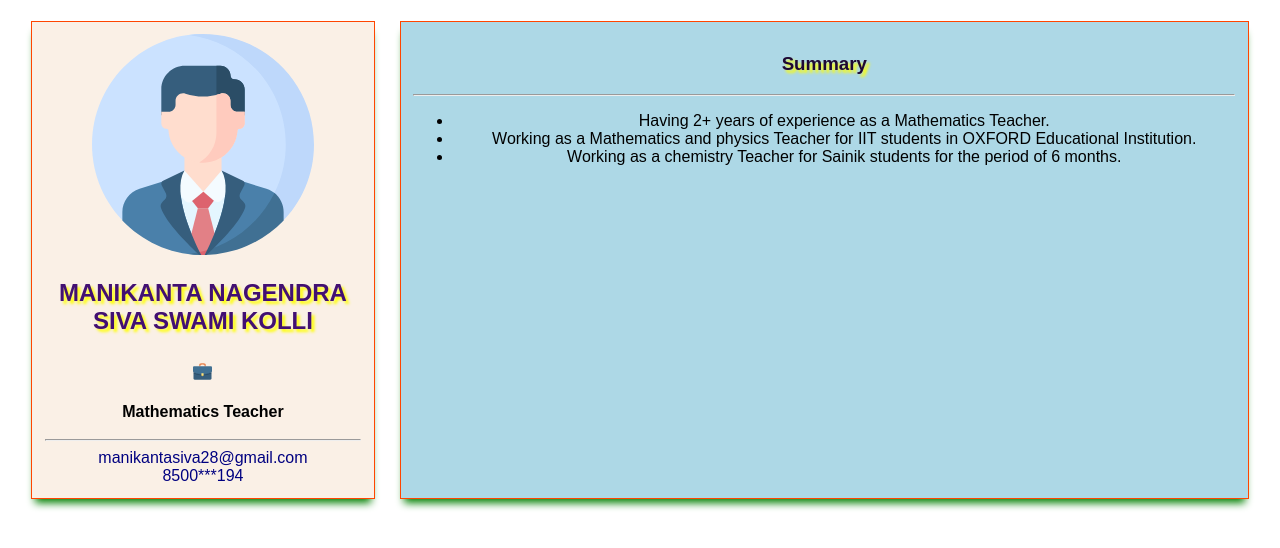
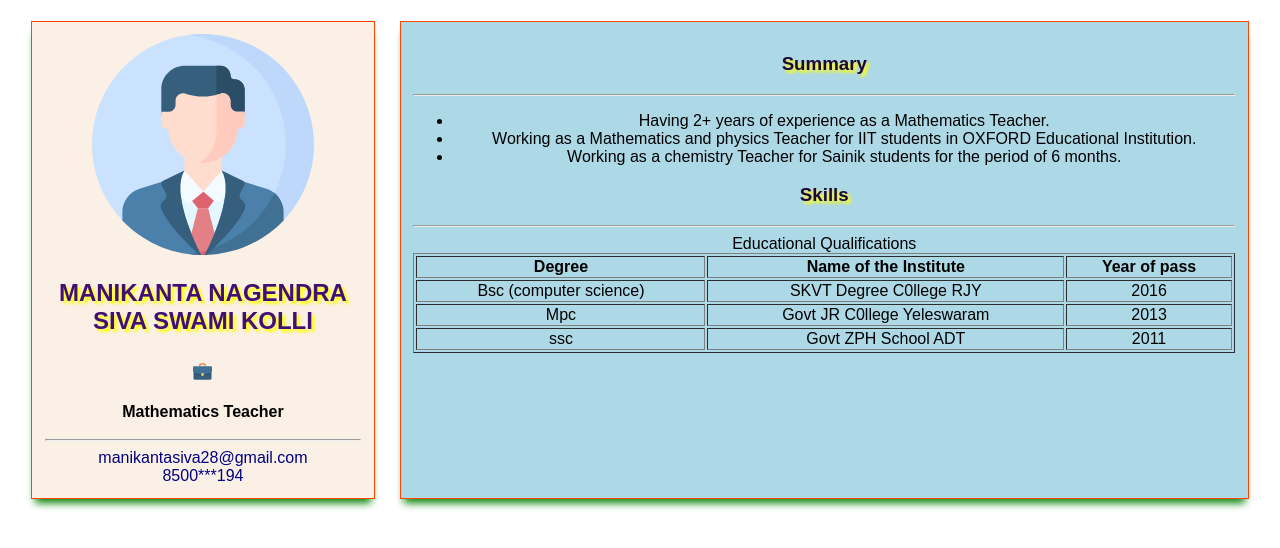
Before and after one commit to manikantasiva/sample, a plain HTML site: page index.html in a window 1280 px wide. Drawn offline with Linux system fonts and the light colour scheme.

Commit message:
insert the table in the html code

```diff
--- a/css/style.css
+++ b/css/style.css
@@ -78,6 +78,10 @@
     text-align: center;
 }
 
+table {
+    width: 100%;
+}
+
 @media only screen and (min-width: 320px) and (max-width: 767px) {
     .child-1,
     .child-2 {
--- a/index.html
+++ b/index.html
@@ -24,7 +24,7 @@
                 </p>
             </div>
             <hr>
-            <a href="mail to manikantasiva28@gmail.com"> manikantasiva28@gmail.com  </a>
+            <a href="mail to manikantasiva28@gmail.com"><i class="fal fa-envelope"></i> manikantasiva28@gmail.com  </a>
             <a href="Ph number:"> 8500***194 </a>
         </article>
         <article class="child-2">
@@ -37,10 +37,62 @@
                 <li>
                     Working as a chemistry Teacher for Sainik students for the period of 6 months.
                 </li>
+            </ul>
+            <h1>
+                Skills
+            </h1>
+            <hr>
+            <table border="1">
+                <caption> Educational Qualifications</caption>
+                <thead>
+                    <tr>
+                        <th>Degree</th>
+                        <th>Name of the Institute</th>
+                        <th>Year of pass</th>
+
+                    </tr>
+                </thead>
+                <tbody>
+                    <tr>
+                        <td>
+                            Bsc (computer science)
+                        </td>
+                        <td>
+                            SKVT Degree C0llege RJY
+                        </td>
+                        <td>
+                            2016
+                        </td>
+                    </tr>
+
+                    <tr>
+                        <td>
+                            Mpc
+                        </td>
+                        <td>
+                            Govt JR C0llege Yeleswaram
+                        </td>
+                        <td>
+                            2013
+                        </td>
+                    </tr>
+                    <tr>
+                        <td>
+                            ssc
+                        </td>
+                        <td>
+                            Govt ZPH School ADT
+                        </td>
+                        <td>
+                            2011
+                        </td>
+                    </tr>
+                </tbody>
+
+            </table>
 
 
-            </ul>
-
+        </article>
     </section>
 
 </body>
```
